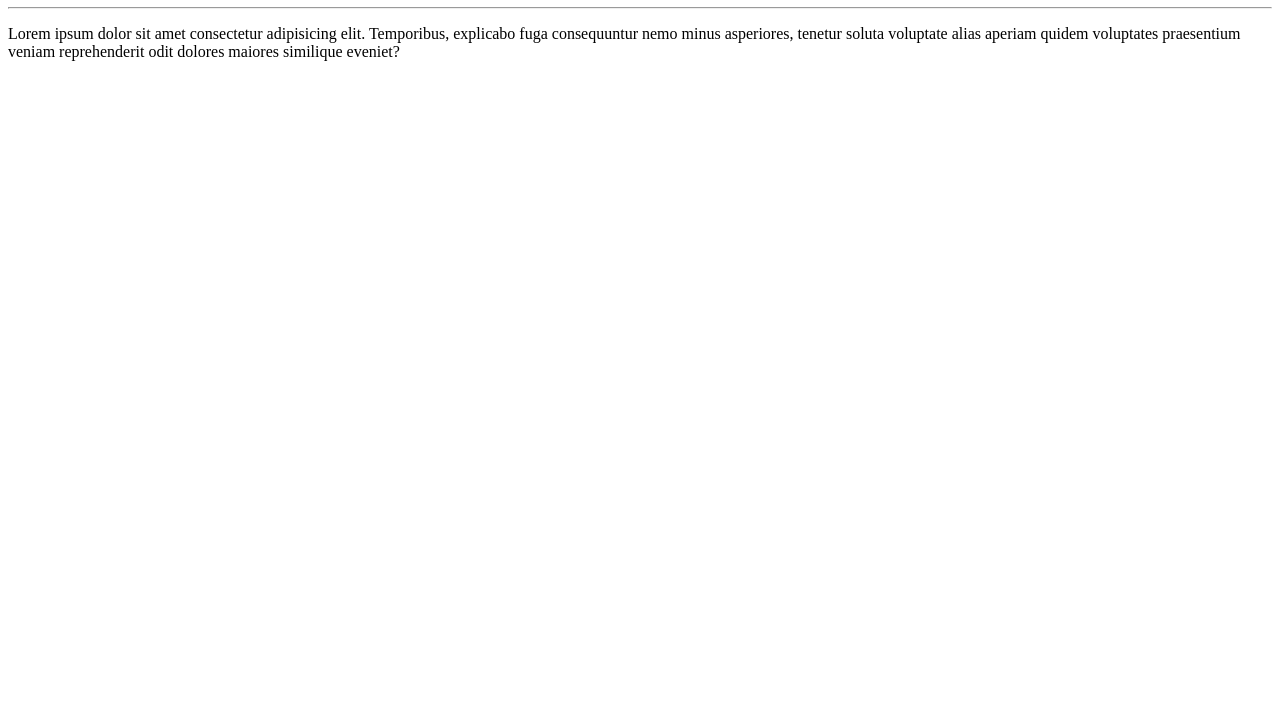
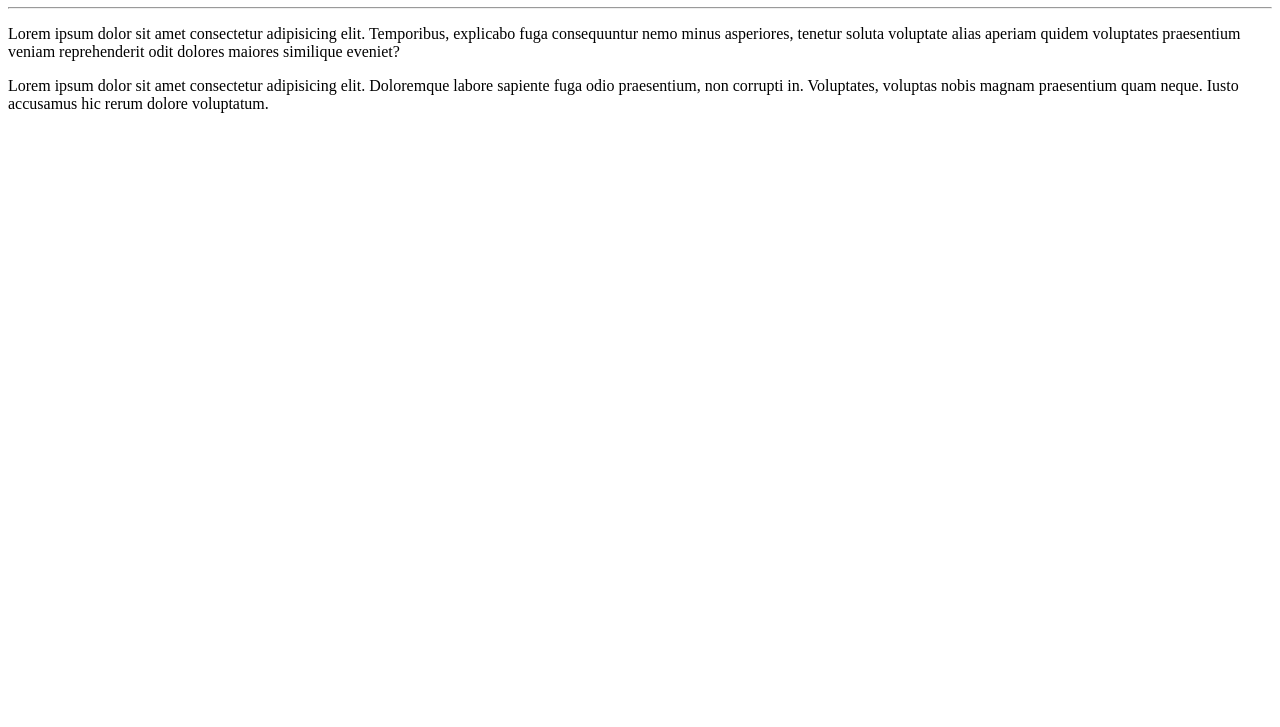
Before and after one commit to rodri-ferreira/OlaMundo, a plain HTML site: page site-exemplo/index.html in a window 1280 px wide. Shown: the part 73-800 px from the top of the page. Drawn offline with Linux system fonts and the light colour scheme.

Commit message:
adicionei um parágrafo

```diff
--- a/site-exemplo/index.html
+++ b/site-exemplo/index.html
@@ -10,5 +10,6 @@
     <h1>Olá Mundo!!!</h1>
     <hr>
     <p>Lorem ipsum dolor sit amet consectetur adipisicing elit. Temporibus, explicabo fuga consequuntur nemo minus asperiores, tenetur soluta voluptate alias aperiam quidem voluptates praesentium veniam reprehenderit odit dolores maiores similique eveniet?</p>
+    <p>Lorem ipsum dolor sit amet consectetur adipisicing elit. Doloremque labore sapiente fuga odio praesentium, non corrupti in. Voluptates, voluptas nobis magnam praesentium quam neque. Iusto accusamus hic rerum dolore voluptatum.</p>
 </body>
 </html>
```
